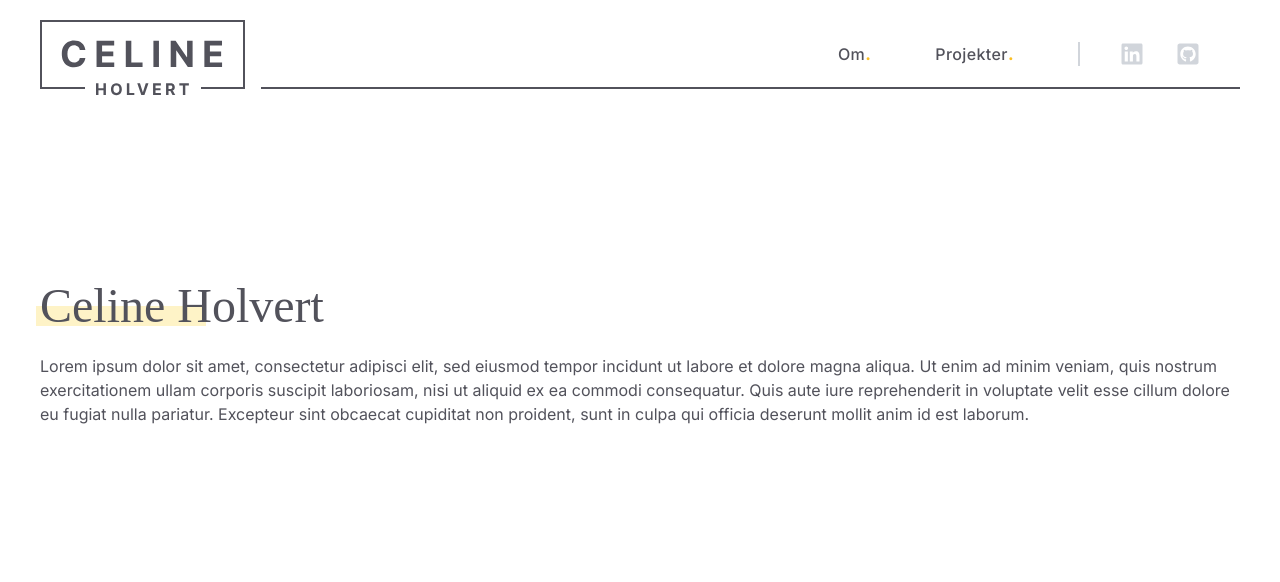
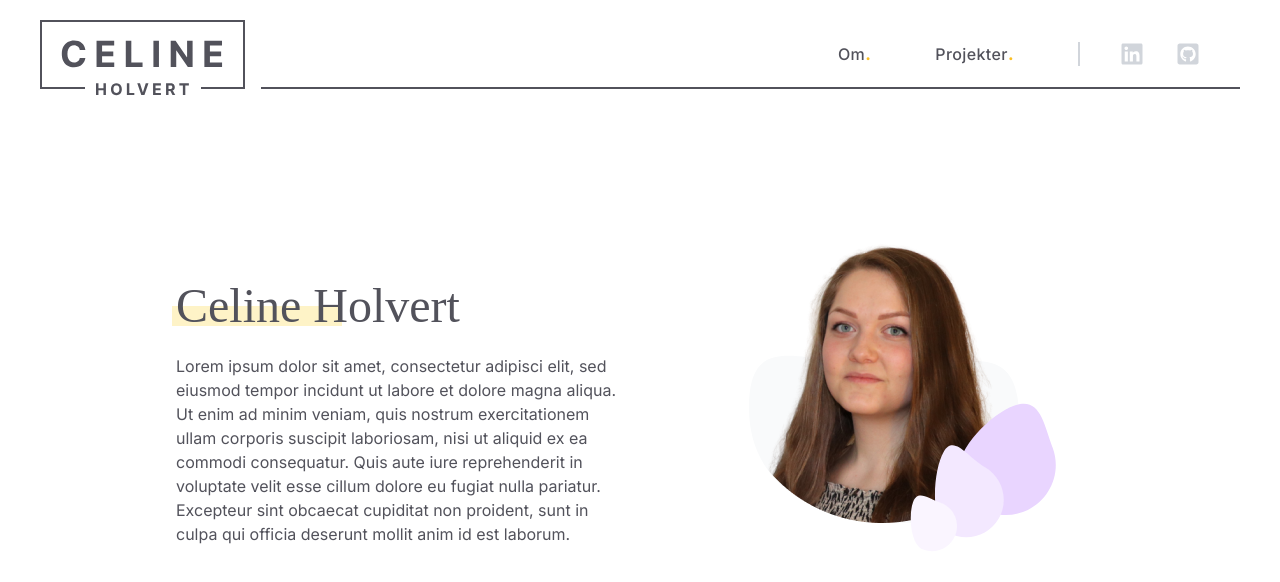
Before and after one commit to celinerh/portfolio, a React (Create React App) app: page / in a window 1280 px wide. Shown: the top 582 px of the page. Built offline with nearby package versions, Linux system fonts and the light colour scheme; a web font is replaced by a local one.

Commit message:
add portrait and shapes

```diff
--- a/src/pages/About.jsx
+++ b/src/pages/About.jsx
@@ -2,20 +2,64 @@ import Heading from "../components/Heading";
 
 const About = () => {
   return (
-    <>
-      <div className="p-10">
+    <div className="mx-44 flex flex-col gap-44">
+      <div className="grid grid-cols-2 gap-10">
+        <div className="mt-10">
           <Heading title="Celine Holvert" />
           <p className="text-base">
             Lorem ipsum dolor sit amet, consectetur adipisci elit, sed eiusmod
             tempor incidunt ut labore et dolore magna aliqua. Ut enim ad minim
             veniam, quis nostrum exercitationem ullam corporis suscipit
-          laboriosam, nisi ut aliquid ex ea commodi consequatur. Quis aute iure
-          reprehenderit in voluptate velit esse cillum dolore eu fugiat nulla
-          pariatur. Excepteur sint obcaecat cupiditat non proident, sunt in
-          culpa qui officia deserunt mollit anim id est laborum.
+            laboriosam, nisi ut aliquid ex ea commodi consequatur. Quis aute
+            iure reprehenderit in voluptate velit esse cillum dolore eu fugiat
+            nulla pariatur. Excepteur sint obcaecat cupiditat non proident, sunt
+            in culpa qui officia deserunt mollit anim id est laborum.
           </p>
         </div>
-    </>
+
+        <div className="relative w-min place-self-center">
+          <img
+            src=".\images\portrait.png"
+            alt="Portræt af Celine Holvert"
+            className="min-w-[298px] min-h-[298px]"
+          />
+          <svg
+            className="absolute bottom-0 left-4 -z-10"
+            width="270"
+            height="168"
+            viewBox="0 0 270 168"
+            fill="none"
+            xmlns="http://www.w3.org/2000/svg"
+          >
+            <path
+              d="M270 63.603C270 145.36 237.514 168 155.5 168C73.4857 168 0 134.757 0 53C0 -28.7572 54.9855 10.103 137 10.103C219.014 10.103 270 -18.1542 270 63.603Z"
+              fill="#F9FAFB"
+            />
+          </svg>
+          <svg
+            className="absolute -bottom-9 -right-10"
+            width="172"
+            height="161"
+            viewBox="0 0 172 161"
+            fill="none"
+            xmlns="http://www.w3.org/2000/svg"
+          >
+            <path
+              d="M153.757 49.9641C163.202 75.913 149.823 104.605 123.874 114.05C97.9249 123.494 69.2328 110.115 59.7882 84.1661C50.3436 58.2172 89.0083 17.1295 114.957 7.68486C140.906 -1.75977 144.313 24.0152 153.757 49.9641Z"
+              fill="#E9D5FF"
+            />
+            <path
+              d="M86.0198 69.2467C103.956 79.602 110.101 102.537 99.7457 120.473C89.3904 138.409 66.4557 144.554 48.5198 134.199C30.5838 123.843 34.2423 71.9279 44.5977 53.9919C54.953 36.0559 68.0838 58.8914 86.0198 69.2467Z"
+              fill="#F3E8FF"
+            />
+            <path
+              d="M41.533 104.635C54.5075 109.357 61.1971 123.703 56.4748 136.677C51.7525 149.652 37.4065 156.342 24.432 151.619C11.4576 146.897 9.30051 117.174 14.0228 104.199C18.7451 91.2248 28.5586 99.9123 41.533 104.635Z"
+              fill="#FAF5FF"
+            />
+          </svg>
+        </div>
+      </div>
+    </div>
   );
 };
 
```
Lines whose indentation alone changed are shown as unchanged.
